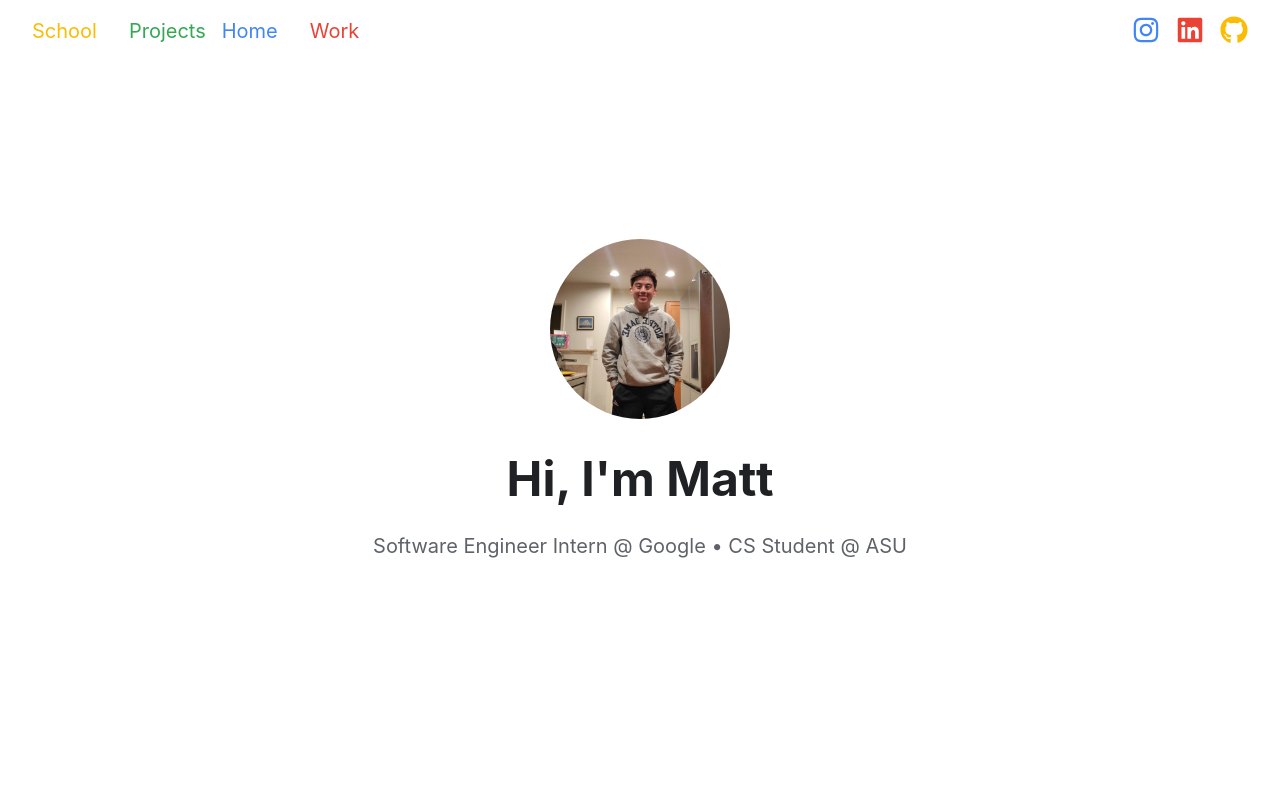
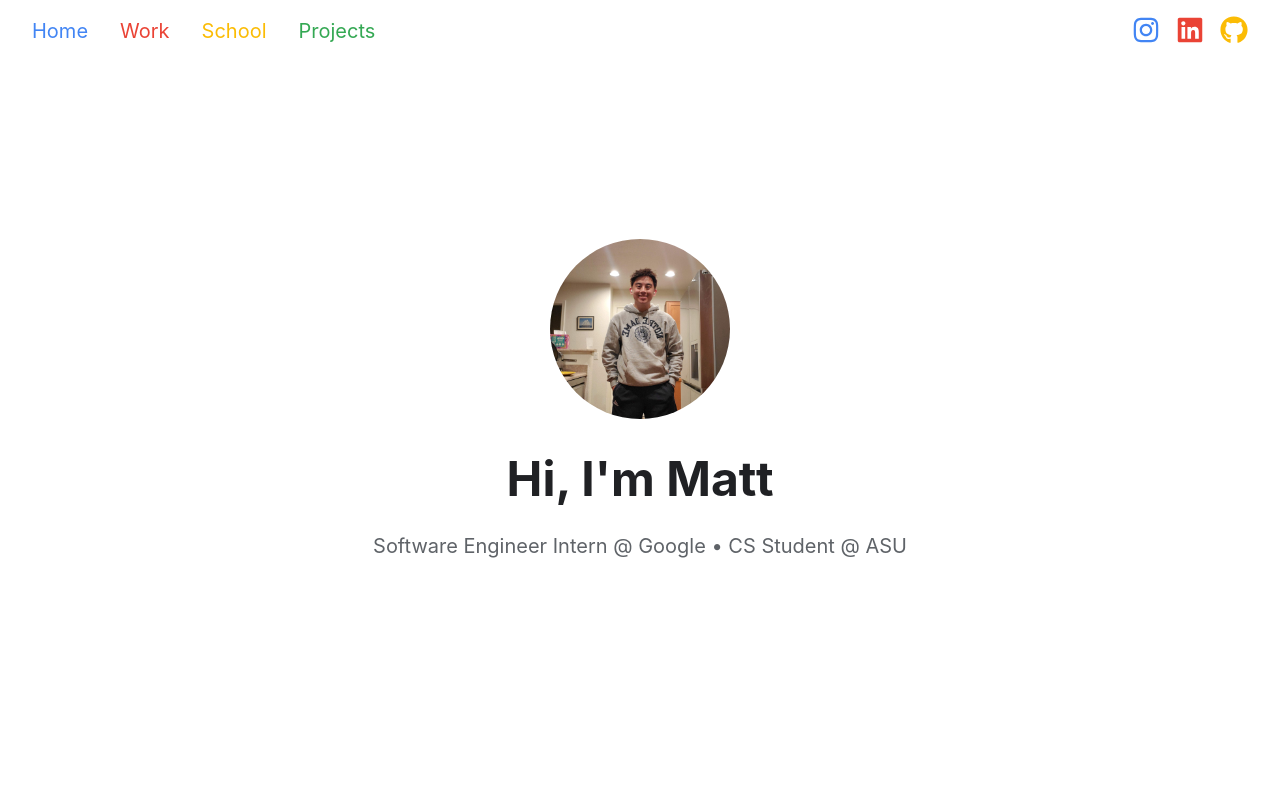
Before and after one commit to matthewwangg/portfolio-website, a Next.js app in the folder portfolio-app/: page / in a window 1280 px wide. Shown: the top 800 px of the page. Built offline with nearby package versions, Linux system fonts and the light colour scheme.

Commit message:
Fixed order of nav bar items

```diff
--- a/portfolio-app/src/app/components/navbar.tsx
+++ b/portfolio-app/src/app/components/navbar.tsx
@@ -10,13 +10,13 @@ function Navbar() {
             background: "#ffffff",
             width: "100%"
         }}>
-            <div style={{ display: "flex", gap: "1rem", fontSize: "1.25rem" }}>
-                <a href="/school" style={{ marginRight: "1rem", color: "#FBBC05" }}>School</a>
-                <a href="/projects" style={{ color: "#34A853" }}>Projects</a>
+            <div style={{display: "flex", gap: "1rem", fontSize: "1.25rem"}}>
                 <a href="#hero" style={{marginRight: "1rem", color: "#4285F4"}}>Home</a>
                 <a href="#work" style={{marginRight: "1rem", color: "#EA4335"}}>Work</a>
+                <a href="#school" style={{marginRight: "1rem", color: "#FBBC05"}}>School</a>
+                <a href="#projects" style={{color: "#34A853"}}>Projects</a>
             </div>
-            <div style={{ display: "flex", gap: "1rem" }}>
+            <div style={{display: "flex", gap: "1rem"}}>
                 <a href="https://instagram.com/matthewiwang" target="_blank">
                     <FaInstagram size={28} style={{ color: "#4285F4" }} />
                 </a>
```
